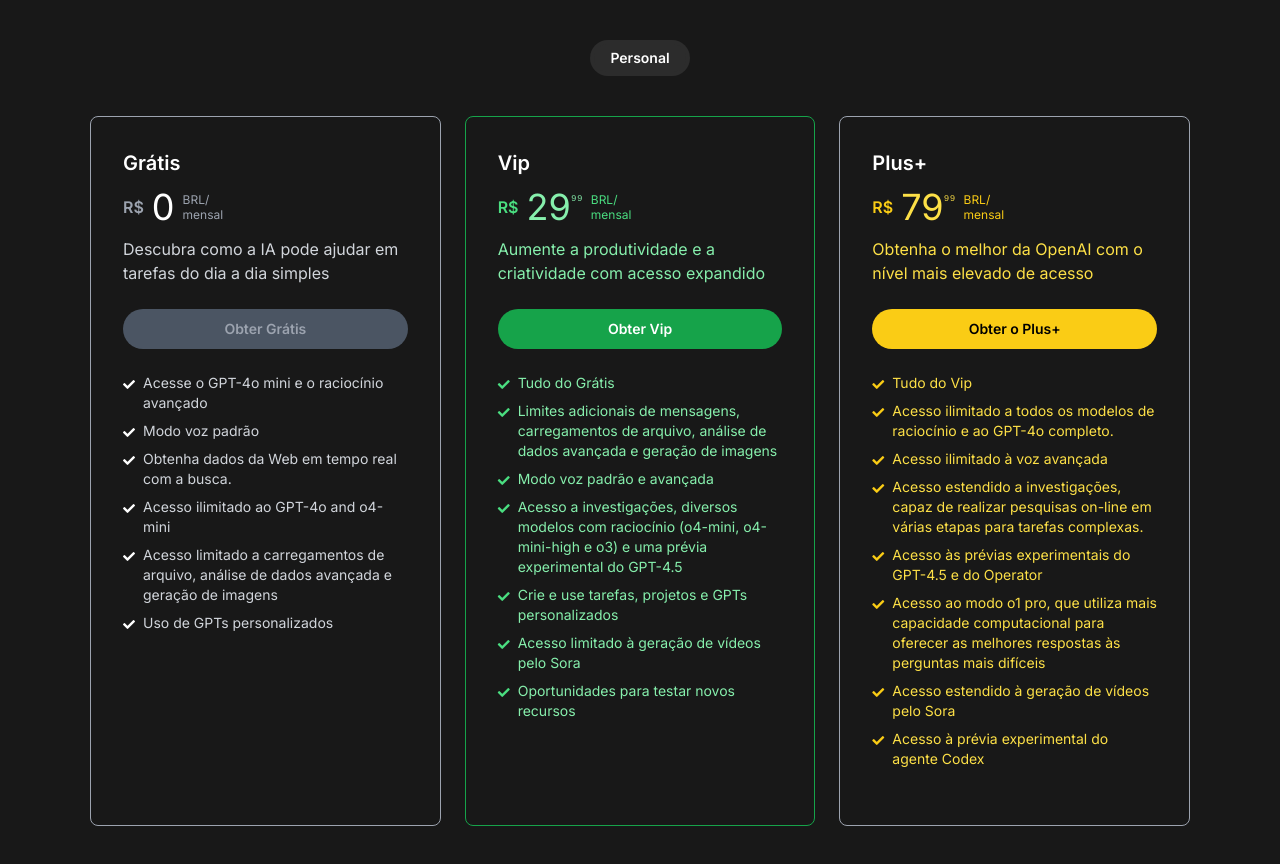
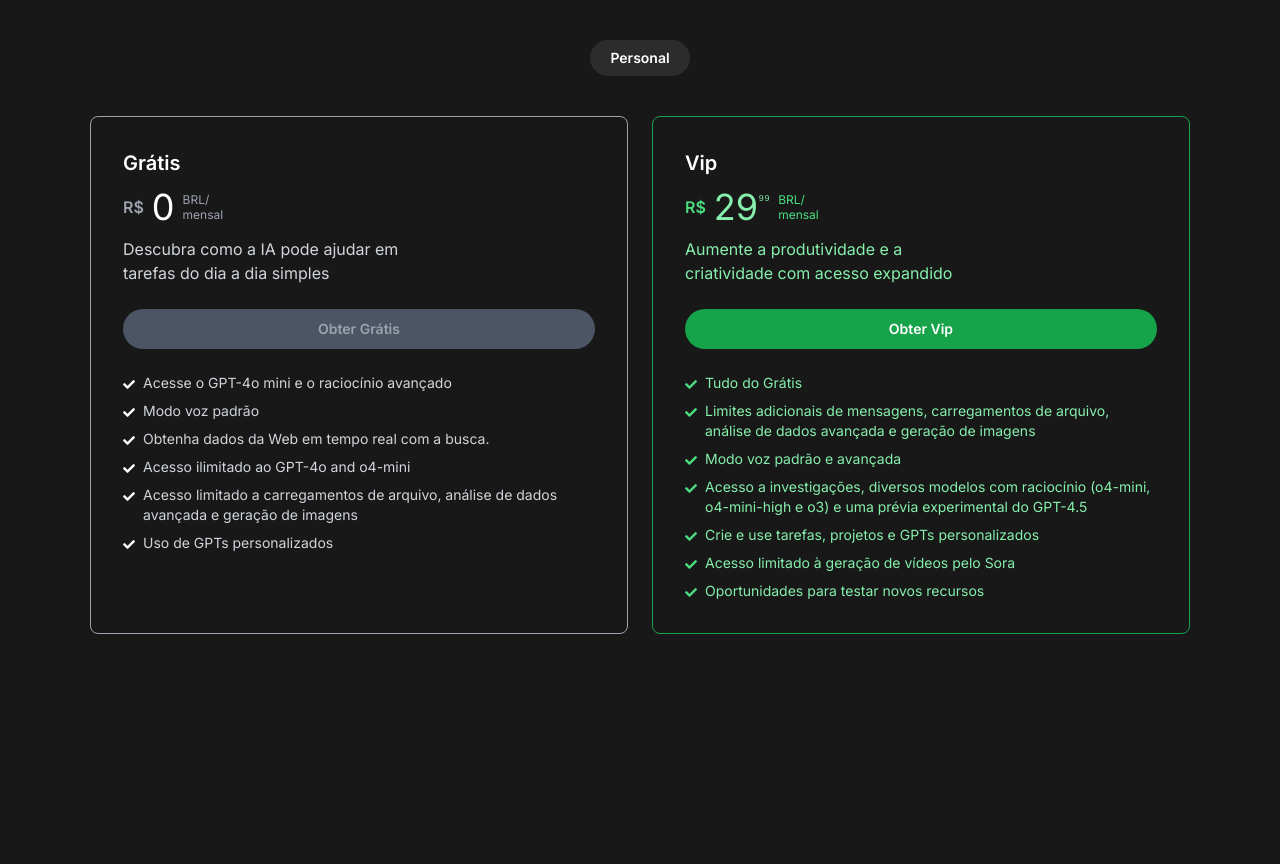
Before and after one commit to Hack1981/zippyai, a plain HTML site: page planos.html in a window 1280 px wide. After the commit the page ends 800 px from the top, so only its background shows below. Drawn offline with nearby package versions, Linux system fonts and the light colour scheme.

Commit message:
Update planos.html

```diff
--- a/planos.html
+++ b/planos.html
@@ -8,6 +8,12 @@
     rel="stylesheet"
     href="https://cdnjs.cloudflare.com/ajax/libs/font-awesome/5.15.3/css/all.min.css"
   />
+
+  <link rel="apple-touch-icon" sizes="180x180" href="/imagem/apple-touch-icon.png">
+  <link rel="icon" type="image/png" sizes="32x32" href="/imagem/favicon-32x32.png">
+  <link rel="icon" type="image/png" sizes="16x16" href="/imagem/favicon-16x16.png">
+  <link rel="manifest" href="/imagem/site.webmanifest">
+
   <style>
     @import url("https://fonts.googleapis.com/css2?family=Inter:wght@400;600&display=swap");
     body {
@@ -346,8 +352,9 @@
     <!-- Grátis -->
     <section
       id="plan-gratis"
-      class="flex-1 border border-gray-400 rounded-lg p-6 md:p-8 max-w-md"
+      class="flex-1 border border-gray-400 rounded-lg p-6 md:p-8 max-w-none md:max-w-none md:flex-1"
       aria-labelledby="gratis-title"
+      style="min-width: 0;"
     >
       <h3
         id="gratis-title"
@@ -409,8 +416,9 @@
     <!-- Vip -->
     <section
       id="plan-vip"
-      class="flex-1 max-w-md rounded-lg border border-green-600 p-6 md:p-8 relative flex flex-col justify-between"
+      class="flex-1 max-w-none md:max-w-none md:flex-1 rounded-lg border border-green-600 p-6 md:p-8 relative flex flex-col justify-between"
       aria-labelledby="vip-title"
+      style="min-width: 0;"
     >
       <div>
         <h3
@@ -475,79 +483,6 @@
           </li>
         </ul>
       </div>
-    </section>
-
-    <!-- Plus+ -->
-    <section
-      id="plan-plus"
-      class="flex-1 border border-gray-400 rounded-lg p-6 md:p-8 max-w-md"
-      aria-labelledby="plusplus-title"
-    >
-      <h3
-        id="plusplus-title"
-        class="text-white text-xl font-semibold mb-3"
-        lang="pt"
-      >
-        Plus+
-      </h3>
-      <div class="flex items-center mb-3 space-x-2">
-        <span class="text-yellow-400 text-base font-semibold">R$</span>
-        <span
-          class="text-yellow-300 text-4xl font-light leading-none"
-          aria-label="79.99"
-          >79<span class="align-top text-sm">⁹⁹</span></span
-        >
-        <span class="text-yellow-400 text-xs leading-tight flex flex-col -ml-1">
-          <span>BRL/</span>
-          <span>mensal</span>
-        </span>
-      </div>
-      <p class="text-yellow-300 mb-6 max-w-[280px]">
-        Obtenha o melhor da OpenAI com o nível mais elevado de acesso
-      </p>
-      <button
-        id="btn-plus"
-        class="w-full bg-yellow-400 text-black rounded-full py-2.5 text-sm font-semibold mb-6 transition-transform duration-200 hover:bg-yellow-500"
-        type="button"
-        data-plan="plus+"
-      >
-        Obter o Plus+
-      </button>
-      <ul class="text-yellow-300 text-sm space-y-2 mb-6">
-        <li class="flex items-start gap-2">
-          <i class="fas fa-check mt-1 text-yellow-400 text-xs"></i> Tudo do Vip
-        </li>
-        <li class="flex items-start gap-2">
-          <i class="fas fa-check mt-1 text-yellow-400 text-xs"></i>
-          Acesso ilimitado a todos os modelos de raciocínio e ao GPT-4o completo.
-        </li>
-        <li class="flex items-start gap-2">
-          <i class="fas fa-check mt-1 text-yellow-400 text-xs"></i> Acesso ilimitado à voz
-          avançada
-        </li>
-        <li class="flex items-start gap-2">
-          <i class="fas fa-check mt-1 text-yellow-400 text-xs"></i>
-          Acesso estendido a investigações, capaz de realizar pesquisas on-line em
-          várias etapas para tarefas complexas.
-        </li>
-        <li class="flex items-start gap-2">
-          <i class="fas fa-check mt-1 text-yellow-400 text-xs"></i>
-          Acesso às prévias experimentais do GPT-4.5 e do Operator
-        </li>
-        <li class="flex items-start gap-2">
-          <i class="fas fa-check mt-1 text-yellow-400 text-xs"></i>
-          Acesso ao modo o1 pro, que utiliza mais capacidade computacional para
-          oferecer as melhores respostas às perguntas mais difíceis
-        </li>
-        <li class="flex items-start gap-2">
-          <i class="fas fa-check mt-1 text-yellow-400 text-xs"></i>
-          Acesso estendido à geração de vídeos pelo Sora
-        </li>
-        <li class="flex items-start gap-2">
-          <i class="fas fa-check mt-1 text-yellow-400 text-xs"></i>
-          Acesso à prévia experimental do agente Codex
-        </li>
-      </ul>
     </section>
   </div>
 
@@ -647,30 +582,22 @@
     function updateUI(accountType) {
       const btnGratis = document.getElementById('btn-gratis');
       const btnVip = document.getElementById('btn-vip');
-      const btnPlus = document.getElementById('btn-plus');
 
       // Reset all buttons to enabled state first
       disableButton(btnGratis, false, 'Obter Grátis', 'bg-gray-600 text-gray-400', 'bg-gray-600 text-gray-400');
       disableButton(btnVip, false, 'Obter Vip', 'bg-green-600 hover:bg-green-700 text-white', 'bg-green-600 hover:bg-green-700 text-white');
-      disableButton(btnPlus, false, 'Obter o Plus+', 'bg-yellow-400 text-black', 'bg-yellow-400 text-black');
 
       if (accountType === 'grátis') {
-        // User has grátis: disable grátis button (current plan), enable Vip and Plus+
+        // User has grátis: disable grátis button (current plan), enable Vip
         disableButton(btnGratis, true, 'Seu plano atual', 'bg-gray-600 text-gray-400', 'bg-gray-600 text-gray-400');
       } else if (accountType === 'vip') {
-        // User has vip: disable grátis and vip buttons, enable Plus+
+        // User has vip: disable grátis and vip buttons
         disableButton(btnGratis, true, 'Plano Grátis bloqueado', 'bg-gray-600 text-gray-400', 'bg-gray-600 text-gray-400');
         disableButton(btnVip, true, 'Seu plano atual', 'bg-green-600 text-gray-400', 'bg-green-600 text-white');
-      } else if (accountType === 'plus+') {
-        // User has plus+: disable all buttons
-        disableButton(btnGratis, true, 'Plano Grátis bloqueado', 'bg-gray-600 text-gray-400', 'bg-gray-600 text-gray-400');
-        disableButton(btnVip, true, 'Plano Vip bloqueado', 'bg-green-600 text-gray-400', 'bg-green-600 text-white');
-        disableButton(btnPlus, true, 'Seu plano atual', 'bg-yellow-400 text-gray-400', 'bg-yellow-400 text-black');
       } else {
         // Unknown or no account: enable all buttons with default text
         disableButton(btnGratis, false, 'Obter Grátis', 'bg-gray-600 text-gray-400', 'bg-gray-600 text-gray-400');
         disableButton(btnVip, false, 'Obter Vip', 'bg-green-600 hover:bg-green-700 text-white', 'bg-green-600 hover:bg-green-700 text-white');
-        disableButton(btnPlus, false, 'Obter o Plus+', 'bg-yellow-400 text-black', 'bg-yellow-400 text-black');
       }
     }
 
@@ -872,10 +799,8 @@
     // Attach click handlers to plan buttons
     function attachPlanButtons() {
       const btnVip = document.getElementById('btn-vip');
-      const btnPlus = document.getElementById('btn-plus');
 
       btnVip.addEventListener('click', () => openModal('vip'));
-      btnPlus.addEventListener('click', () => openModal('plus+'));
     }
 
     // Initialize app
```
